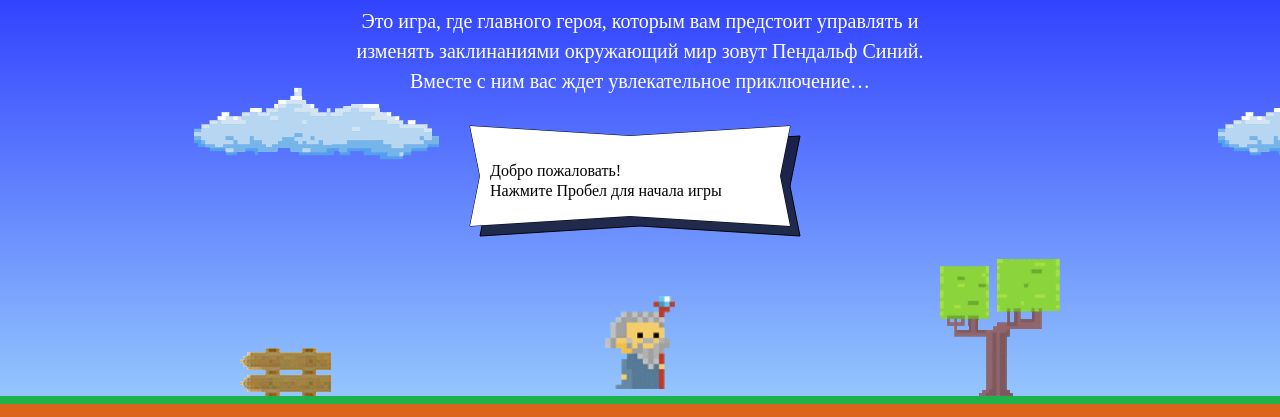
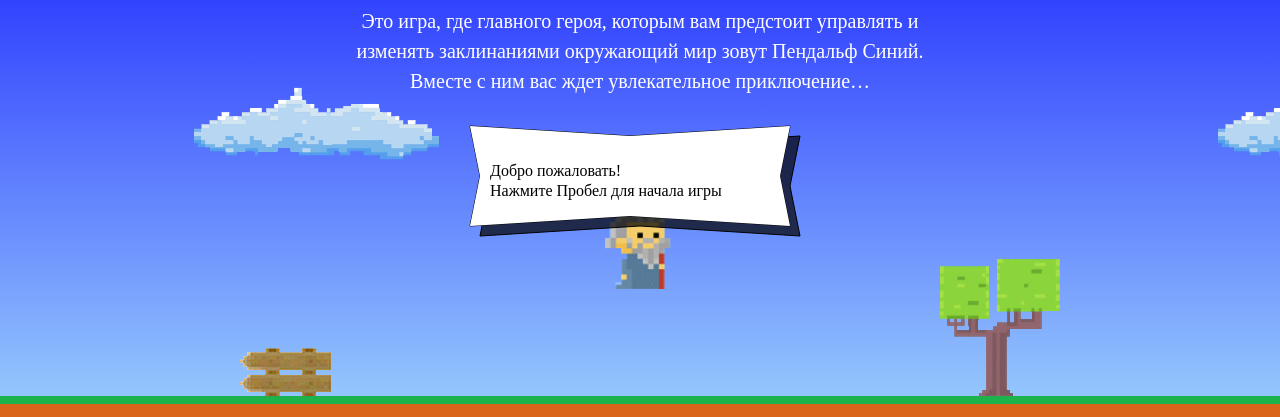
Before and after one commit to KidNinjja/121730-code-and-magick, a website: page index.html in a window 1280 px wide. Shown: the part 203-620 px from the top of the page. Drawn offline with Linux system fonts and the light colour scheme; a web font is replaced by a local one.

Commit message:
Изменил подсчет точки для отрисовки

```diff
--- a/index.html
+++ b/index.html
@@ -54,7 +54,7 @@
   };
 
   var getWizardY = function(height) {
-    return height / 3 * 2;
+    return height / 3;
   };
 </script>
 <script src="js/game.js" type="application/javascript"></script>
```
